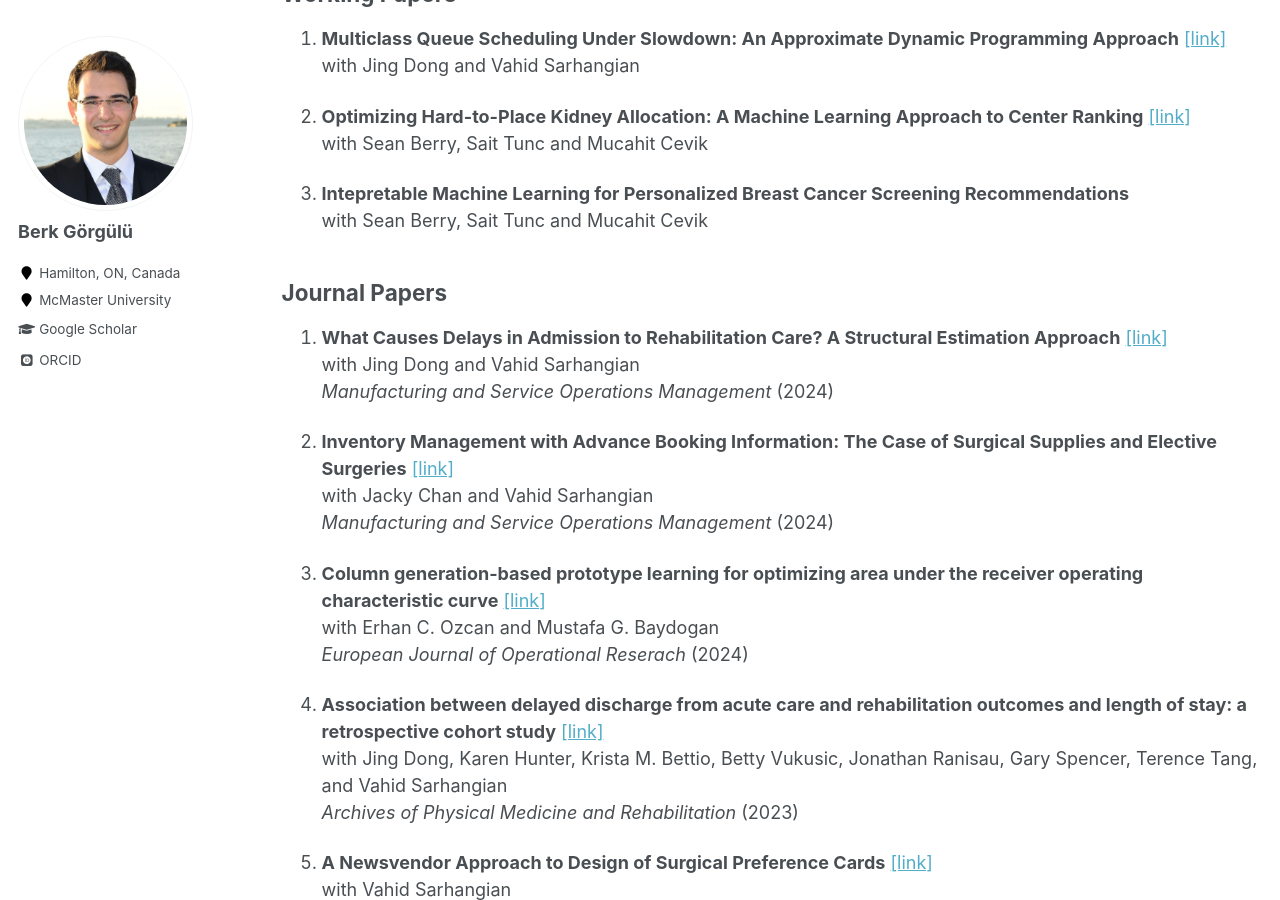
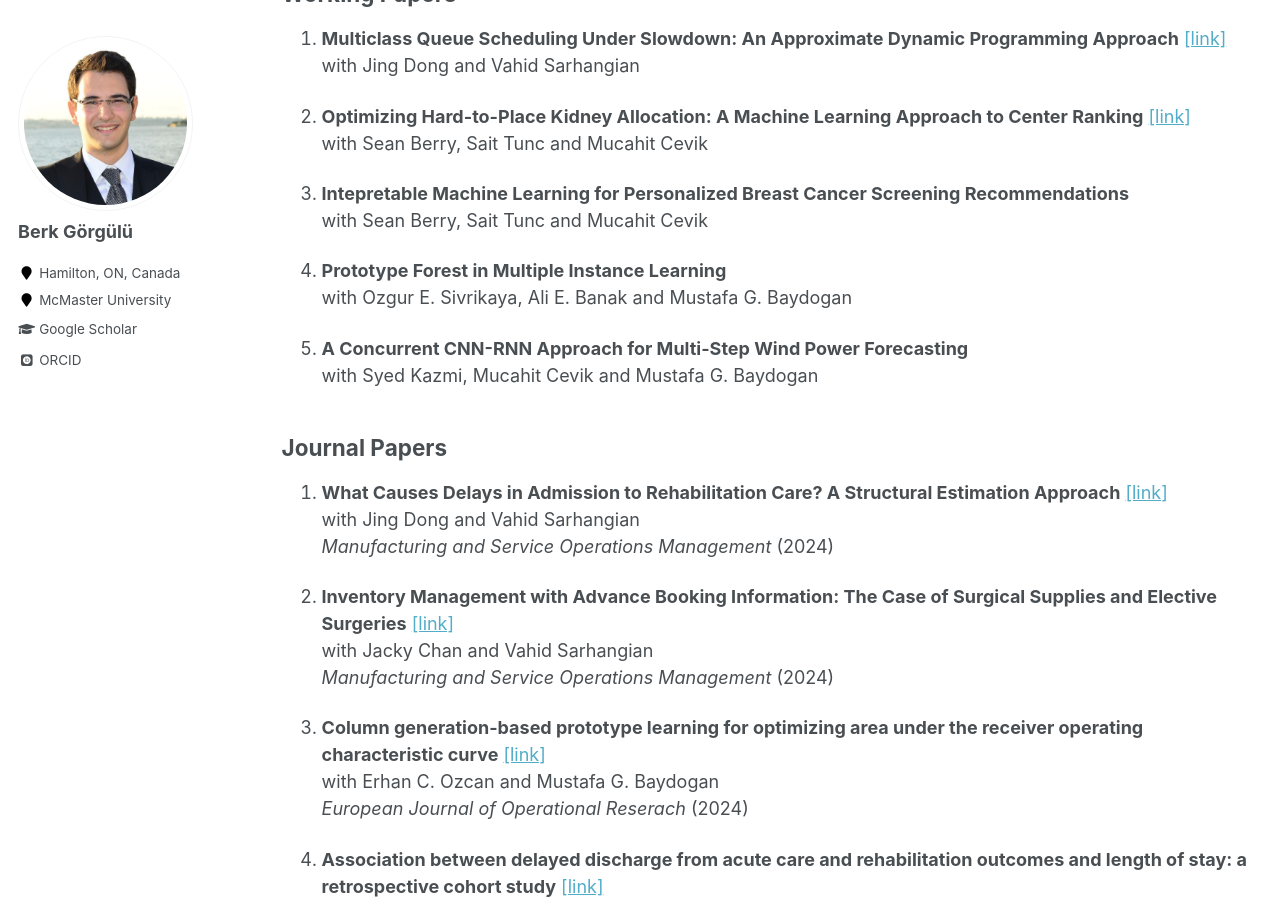
Before and after one commit to gorguluberk/gorguluberk.github.io, a Jekyll site: the page built from _pages/research.md, in a window 1280 px wide and 900 px high, scrolled down 391 px. Built offline with Jekyll 4.4.1, drawn with Linux system fonts in a browser that asks for light colours; some web fonts are replaced.

Commit message:
Update research.md

```diff
--- a/_pages/research.md
+++ b/_pages/research.md
@@ -18,6 +18,12 @@ with Sean Berry, Sait Tunc and Mucahit Cevik
 
 3. **Intepretable Machine Learning for Personalized Breast Cancer Screening Recommendations**\
 with Sean Berry, Sait Tunc and Mucahit Cevik
+
+4. **Prototype Forest in Multiple Instance Learning**\
+with Ozgur E. Sivrikaya, Ali E. Banak and Mustafa G. Baydogan
+
+5. **A Concurrent CNN-RNN Approach for Multi-Step Wind Power Forecasting**\
+with Syed Kazmi, Mucahit Cevik and Mustafa G. Baydogan
 
 ## Journal Papers
 1. **What Causes Delays in Admission to Rehabilitation Care? A Structural Estimation Approach** [[link]](https://pubsonline.informs.org/doi/10.1287/msom.2022.0377)\
```
